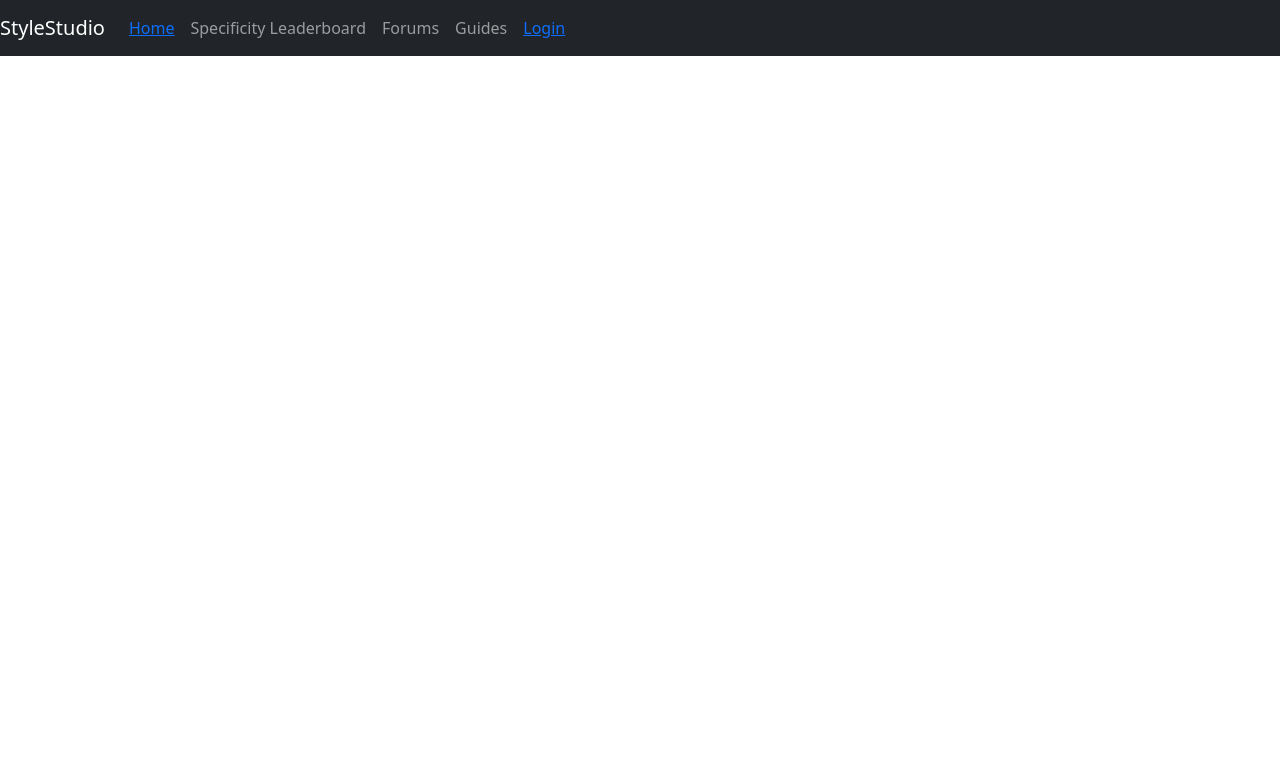
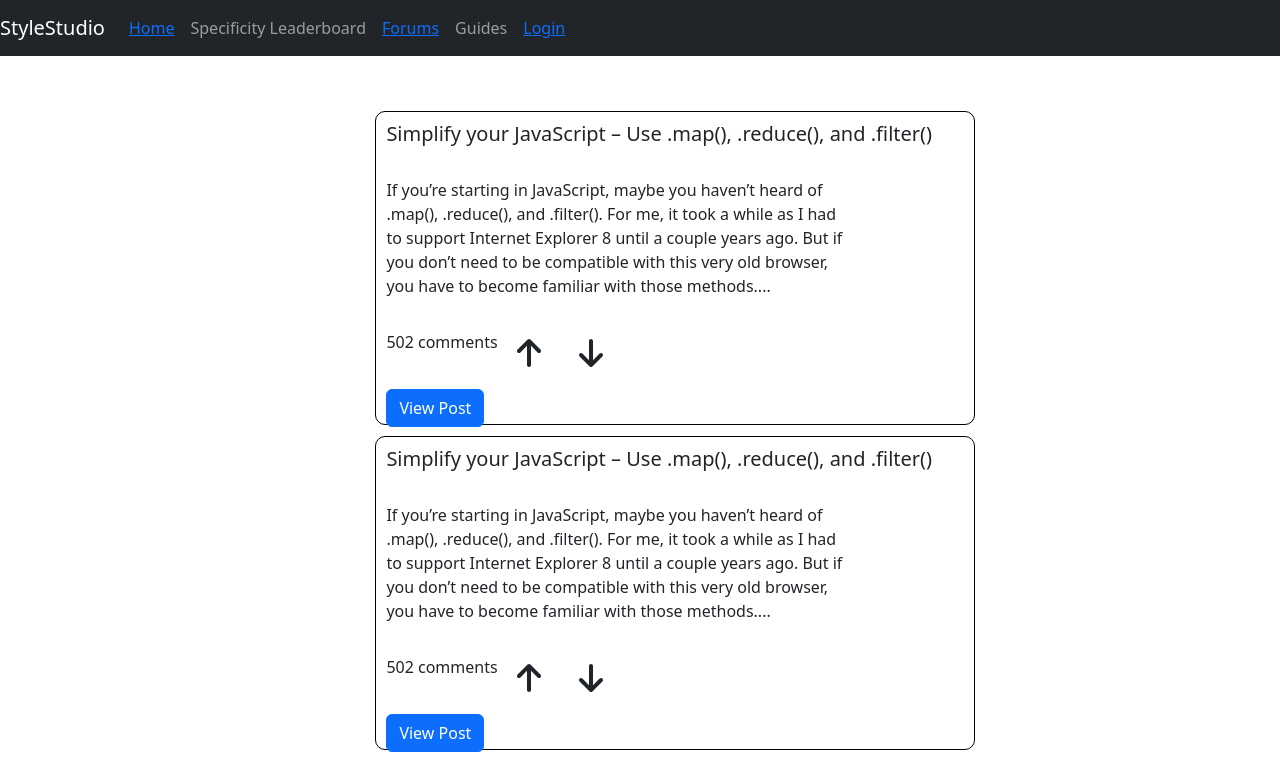
Before and after one commit to mdapim/CSSWebsiteFrontEnd, a React (Create React App) app in the folder stylestudio/: page /forums in a window 1280 px wide. Shown: the top 759 px of the page. Built offline with nearby package versions, Linux system fonts and the light colour scheme.

Commit message:
implementing forum

```diff
--- a/stylestudio/package.json
+++ b/stylestudio/package.json
@@ -3,6 +3,11 @@
   "version": "0.1.0",
   "private": true,
   "dependencies": {
+    "@fortawesome/fontawesome-svg-core": "^6.2.1",
+    "@fortawesome/free-brands-svg-icons": "^6.2.1",
+    "@fortawesome/free-regular-svg-icons": "^6.2.1",
+    "@fortawesome/free-solid-svg-icons": "^6.2.1",
+    "@fortawesome/react-fontawesome": "^0.2.0",
     "@testing-library/jest-dom": "^5.16.5",
     "@testing-library/react": "^13.4.0",
     "@testing-library/user-event": "^13.5.0",
@@ -11,6 +16,7 @@
     "react": "^18.2.0",
     "react-bootstrap": "^2.7.0",
     "react-dom": "^18.2.0",
+    "react-icons": "^4.7.1",
     "react-router-dom": "^6.6.1",
     "react-scripts": "5.0.1",
     "specificity": "^0.4.1",
--- a/stylestudio/src/App.js
+++ b/stylestudio/src/App.js
@@ -1,14 +1,18 @@
-import {NavigationBar} from './components/NavigationBar.js'
-import {Route, Routes} from 'react-router-dom'
-import { HomePage } from './pages/HomePage/HomePage.js';
-import {LoginPage} from './pages/LoginPage/LoginPage.js'
-import {Signup} from './pages/Signup/Signup.js'
-import {useState} from 'react'
-import 'bootstrap/dist/css/bootstrap.css';
-import './App.css';
+import { NavigationBar } from "./components/NavigationBar.js";
+import { Route, Routes } from "react-router-dom";
+import { HomePage } from "./pages/HomePage/HomePage.js";
+import { LoginPage } from "./pages/LoginPage/LoginPage.js";
+import { Signup } from "./pages/Signup/Signup.js";
+import { Forums } from "./pages/Forums/Forums.js";
+import { useState } from "react";
+import "bootstrap/dist/css/bootstrap.css";
+import "./App.css";
 
 function App() {
-  const [signInCredentials,setSignInCredentials] = useState({name:'',password:''})
+  const [signInCredentials, setSignInCredentials] = useState({
+    name: "",
+    password: "",
+  });
   const handleSignInChange = (e) => {
     const name = e.target.name;
     const value = e.target.value;
@@ -19,11 +23,29 @@ function App() {
   };
   return (
     <div className="App">
-      <NavigationBar/>
+      <NavigationBar />
       <Routes>
-        <Route path="/home" element={<HomePage/>} />
-        <Route path="/login" element={<LoginPage handleSignInChange={handleSignInChange} signInCredentials={signInCredentials}/>}/>
-        <Route path='/sign-up' element={<Signup handleSignInChange={handleSignInChange} signInCredentials={signInCredentials}/>}/>
+        <Route path="/home" element={<HomePage />} />
+        <Route
+          path="/login"
+          element={
+            <LoginPage
+              handleSignInChange={handleSignInChange}
+              signInCredentials={signInCredentials}
+            />
+          }
+        />
+        <Route
+          path="/sign-up"
+          element={
+            <Signup
+              handleSignInChange={handleSignInChange}
+              signInCredentials={signInCredentials}
+            />
+          }
+        />
+
+        <Route path="/forums" element={<Forums />}></Route>
       </Routes>
     </div>
   );
--- a/stylestudio/src/components/NavigationBar.js
+++ b/stylestudio/src/components/NavigationBar.js
@@ -1,21 +1,25 @@
-import Navbar from 'react-bootstrap/Navbar';
-import Nav from 'react-bootstrap/Nav'
-import {Link} from 'react-router-dom'
+import Navbar from "react-bootstrap/Navbar";
+import Nav from "react-bootstrap/Nav";
+import { Link } from "react-router-dom";
 export function NavigationBar() {
   return (
     <div>
-        <Navbar bg='dark' variant='dark'>
-
-            <Navbar.Brand className='ml-2'>StyleStudio</Navbar.Brand>
-            <Nav className='me-auto'>
-                <Nav.Link ><Link to='/home'>Home</Link></Nav.Link>
+      <Navbar bg="dark" variant="dark">
+        <Navbar.Brand className="ml-2">StyleStudio</Navbar.Brand>
+        <Nav className="me-auto">
+          <Nav.Link>
+            <Link to="/home">Home</Link>
+          </Nav.Link>
           <Nav.Link>Specificity Leaderboard</Nav.Link>
-                <Nav.Link href='#forums'>Forums</Nav.Link>
-                <Nav.Link href='#guides'>Guides</Nav.Link>
-                <Nav.Link><Link to='/login'>Login</Link></Nav.Link>
+          <Nav.Link>
+            <Link to="forums">Forums</Link>
+          </Nav.Link>
+          <Nav.Link href="#guides">Guides</Nav.Link>
+          <Nav.Link>
+            <Link to="/login">Login</Link>
+          </Nav.Link>
         </Nav>
       </Navbar>
     </div>
-    )
-
+  );
 }
--- /dev/null
+++ b/stylestudio/src/pages/Forums/Forum_box.js
@@ -0,0 +1,38 @@
+import React from "react";
+import Button from "react-bootstrap/Button";
+import Card from "react-bootstrap/Card";
+import { faArrowUp, faArrowDown } from "@fortawesome/free-solid-svg-icons";
+import { FontAwesomeIcon } from "@fortawesome/react-fontawesome";
+
+import "./Forums.css";
+
+export function Forum_box() {
+  return (
+    <div className="forum-box-container">
+      <div className="card-container">
+        <div className="card-content">
+          <Card.Body>
+            <Card.Title style={{ marginBottom: "2rem" }}>
+              Simplify your JavaScript – Use .map(), .reduce(), and .filter()
+            </Card.Title>
+            <Card.Text style={{ marginBottom: "2rem" }}>
+              If you’re starting in JavaScript, maybe you haven’t heard of
+              .map(), .reduce(), and .filter(). For me, it took a while as I had
+              to support Internet Explorer 8 until a couple years ago. But if
+              you don’t need to be compatible with this very old browser, you
+              have to become familiar with those methods....
+            </Card.Text>
+            <div className="user-interaction">
+              <p>502 comments</p>
+
+              <FontAwesomeIcon className="thumb-down" icon={faArrowUp} />
+              <FontAwesomeIcon className="thumb-up" icon={faArrowDown} />
+            </div>
+
+            <Button variant="primary">View Post</Button>
+          </Card.Body>
+        </div>
+      </div>
+    </div>
+  );
+}
--- /dev/null
+++ b/stylestudio/src/pages/Forums/Forums.css
@@ -0,0 +1,59 @@
+.card-container {
+  display: flex;
+  flex-direction: column;
+  border: solid 1px black;
+  border-radius: 10px;
+  padding: 10px;
+  height: auto;
+  min-width: 600px;
+  min-height: 300px;
+}
+
+.card-title,
+.h5 {
+  display: flex;
+}
+
+.card-header,
+.card-title,
+.card-body {
+  text-align: left;
+}
+
+.forum-container {
+  padding: 50px;
+  margin-left: 25%;
+  margin-right: 25%;
+}
+.forum-box-container {
+  padding: 1%;
+  display: flex;
+  flex-direction: row;
+}
+
+.thumb-up,
+.thumb-down {
+  height: 2rem;
+  margin: 5px;
+  padding: 2px;
+  width: 3rem;
+}
+
+.card-content {
+  display: flex;
+  flex-direction: row;
+}
+
+.card-text {
+  margin-right: 20%;
+}
+
+.votes {
+  margin-left: 5%;
+}
+
+.user-interaction {
+  height: 20%;
+  display: flex;
+  flex-direction: row;
+}
--- a/stylestudio/src/pages/Forums/Forums.js
+++ b/stylestudio/src/pages/Forums/Forums.js
@@ -0,0 +1,16 @@
+import React from "react";
+import { Forum_box } from "./Forum_box";
+import "./Forums.css";
+
+export function Forums() {
+  return (
+    <div className="forum-container">
+      <Forum_box />
+      <Forum_box />
+      <Forum_box />
+      <Forum_box />
+      <Forum_box />
+      <Forum_box />
+    </div>
+  );
+}
```
Also changed, not shown: 1 other file (tests, documents, lock files or other folders). Lines whose indentation alone changed are shown as unchanged.
